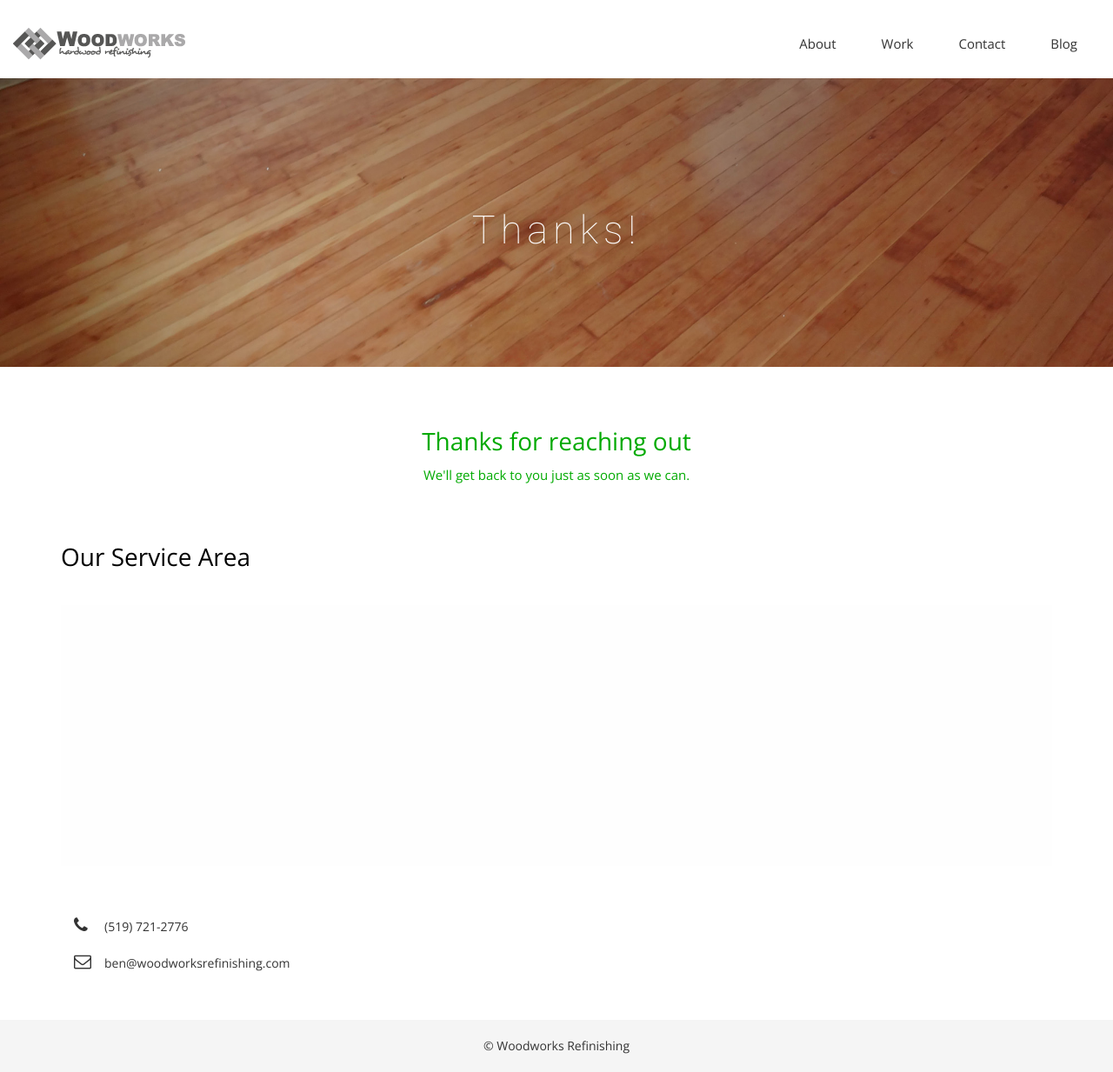
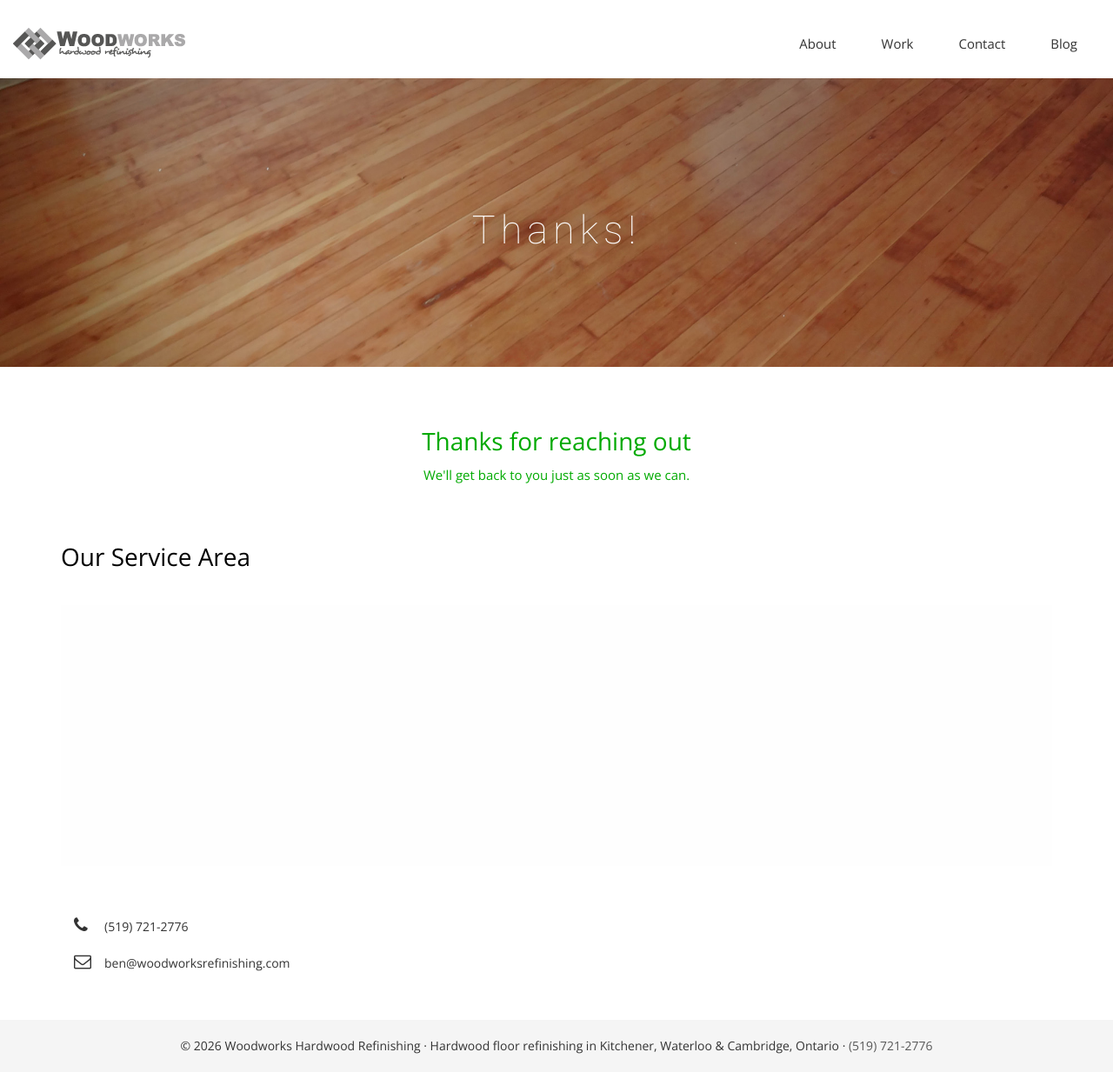
Before and after one commit to elidlocke/woodworks-site, a Jekyll site: the page built from thanks.html, in a window 1280 px wide. Shown: the whole page at 87% size. Built offline with Jekyll 4.4.1, drawn with Linux system fonts in a browser that asks for light colours; nearby versions of some CDN libraries; some web fonts are replaced.

Commit message:
SEO phase 1: fix site URL, add SEO tags and business schema
- Set site url to https://www.woodworksrefinishing.com so sitemap.xml,
  robots.txt and feed.xml contain valid absolute URLs
- Use jekyll-seo-tag for titles, descriptions, canonical and Open Graph
- Add HomeAndConstructionBusiness JSON-LD with service area
- Add lang attribute, keyword home page title, noindex on thanks/404
- Footer now shows business name, service area and phone
- Replace <base href> with / and exclude README/Gemfile from the build

```diff
--- a/404.html
+++ b/404.html
@@ -1,5 +1,8 @@
 ---
 layout: default
+title: Page not found
+sitemap: false
+noindex: true
 ---
 
 <style type="text/css" media="screen">
--- a/_config.yml
+++ b/_config.yml
@@ -13,14 +13,18 @@
 # you will see them accessed via {{ site.title }}, {{ site.email }}, and so on.
 # You can create any custom variable you would like, and they will be accessible
 # in the templates via {{ site.myvariable }}.
-title: Woodworks Refinishing
+title: Woodworks Hardwood Refinishing
+lang: en_CA
 email: ben@woodworksrefinishing.com
 description: >- # this means to ignore newlines until "baseurl:"
     Woodworks Hardwood Refinishing offers hardwood floor refinishing services
     to homeowners, apartment building owners, businesses and public boards
-    in the Kitchener, Waterloo, Cambridge and surrounding areas of Ontario.
+    in Kitchener, Waterloo, Cambridge and the surrounding Waterloo Region, Ontario.
 baseurl: "" # the subpath of your site, e.g. /blog
-url: "woodworksrefinishing.com" # the base hostname & protocol for your site, e.g. http://example.com
+url: "https://www.woodworksrefinishing.com" # the base hostname & protocol for your site, e.g. http://example.com
+logo: /img/logo.png
+phone: "(519) 721-2776"
+google_business_profile: "https://share.google/qk5pGfTNttPWrB8gL"
 
 # Build settings
 markdown: kramdown
@@ -28,6 +32,7 @@ permalink: /:slug
 plugins:
   - jekyll-feed
   - jekyll-sitemap
+  - jekyll-seo-tag
 
 defaults:
   -
@@ -50,3 +55,8 @@ defaults:
 #   - vendor/cache/
 #   - vendor/gems/
 #   - vendor/ruby/
+
+exclude:
+  - README.md
+  - Gemfile
+  - Gemfile.lock
--- /dev/null
+++ b/_includes/schema-business.html
@@ -0,0 +1,22 @@
+<script type="application/ld+json">
+{
+  "@context": "https://schema.org",
+  "@type": "HomeAndConstructionBusiness",
+  "@id": "{{ site.url }}/#business",
+  "name": {{ site.title | jsonify }},
+  "description": {{ site.description | strip | normalize_whitespace | jsonify }},
+  "url": "{{ site.url }}/",
+  "logo": "{{ site.logo | absolute_url }}",
+  "image": "{{ '/img/wood_floor_refinished_natural.jpg' | absolute_url }}",
+  "telephone": "+1-519-721-2776",
+  "email": "{{ site.email }}",
+  "founder": { "@type": "Person", "name": "Ben Locke" },
+  "areaServed": [
+    { "@type": "City", "name": "Kitchener", "containedInPlace": { "@type": "AdministrativeArea", "name": "Ontario, Canada" } },
+    { "@type": "City", "name": "Waterloo", "containedInPlace": { "@type": "AdministrativeArea", "name": "Ontario, Canada" } },
+    { "@type": "City", "name": "Cambridge", "containedInPlace": { "@type": "AdministrativeArea", "name": "Ontario, Canada" } }
+  ],
+  "knowsAbout": ["Hardwood floor refinishing", "Hardwood floor sanding", "Floor staining", "Buff and coat", "Hardwood floor repair", "Stair tread refinishing", "Gymnasium floor refinishing"],
+  "sameAs": ["{{ site.google_business_profile }}"]
+}
+</script>
--- a/_layouts/default.html
+++ b/_layouts/default.html
@@ -1,16 +1,12 @@
 <!DOCTYPE html>
-<html class="no-js">
+<html class="no-js" lang="en-CA">
   <head>
     <meta charset="utf-8" />
     <meta http-equiv="X-UA-Compatible" content="IE=edge" />
-    <title>
-      {% if page.title %}{{ page.title }}{% else %} {{ site.title }}{% endif %}
-    </title>
-    <meta
-      name="description"
-      content="{% if page.description %}{{ page.description }}{% else %}{{ site.description }}{% endif %}"
-    />
-    <base href="{{ site.url }}" />
+    {% seo %}
+    {% if page.noindex %}<meta name="robots" content="noindex" />{% endif %}
+    {% include schema-business.html %}
+    <base href="/" />
     <meta name="viewport" content="width=device-width, initial-scale=1" />
 
     <!-- CSS -->
@@ -40,7 +36,11 @@
     <footer>
       <div class="container">
         <div class="row">
-          <div class="col-md-12">&copy Woodworks Refinishing</div>
+          <div class="col-md-12">
+            &copy; {{ site.time | date: "%Y" }} {{ site.title }} &middot;
+            Hardwood floor refinishing in Kitchener, Waterloo &amp; Cambridge, Ontario &middot;
+            <a href="tel:+15197212776">{{ site.phone }}</a>
+          </div>
         </div>
       </div>
     </footer>
--- a/index.html
+++ b/index.html
@@ -1,6 +1,6 @@
 ---
 layout: default
-title: Woodworks Refinishing
+title: Hardwood Floor Refinishing in Kitchener, Waterloo & Cambridge
 ---
 
 {% include home-slider.html %}
--- a/thanks.html
+++ b/thanks.html
@@ -1,6 +1,8 @@
 ---
 layout: default
 title: Thanks!
+sitemap: false
+noindex: true
 ---
 
 {% include subpage-header.html %}
```
